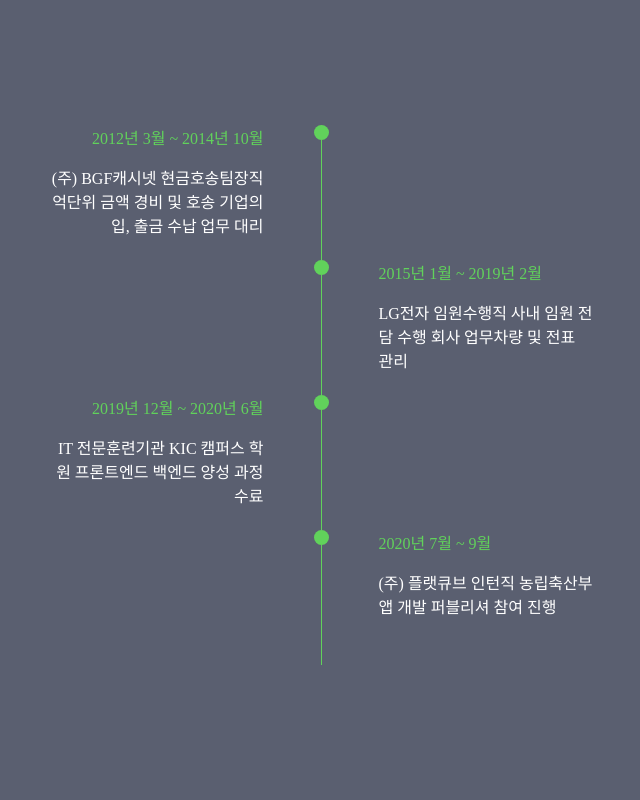
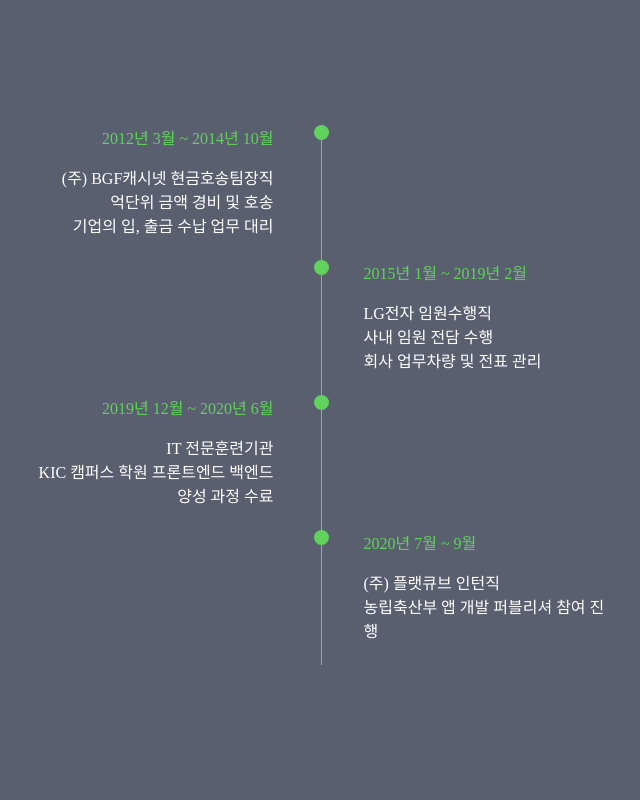
Before and after one commit to arongan90/portfolio, a React (Create React App) app in the folder pdh-portfolio/: page / in a window 1280 px wide. Shown: the part 3260-4060 px from the top of the page, without its empty margins (319-959 px from the left). Built offline with nearby package versions, Linux system fonts and the light colour scheme.

Commit message:
Career text 줄바꿈 수정

```diff
--- a/pdh-portfolio/src/components/Career/Career.js
+++ b/pdh-portfolio/src/components/Career/Career.js
@@ -34,16 +34,16 @@ function Career() {
         align="right"
         title="2012년 3월 ~ 2014년 10월"
         explain="
-            (주) BGF캐시넷 현금호송팀장직
-            억단위 금액 경비 및 호송
+            (주) BGF캐시넷 현금호송팀장직<br />
+            억단위 금액 경비 및 호송<br />
             기업의 입, 출금 수납 업무 대리"
       />
       <CareerComponent
         position="second"
         title="2015년 1월 ~ 2019년 2월"
         explain="
-            LG전자 임원수행직
-            사내 임원 전담 수행
+            LG전자 임원수행직<br />
+            사내 임원 전담 수행<br />
             회사 업무차량 및 전표 관리"
       />
       <CareerComponent
@@ -51,15 +51,15 @@ function Career() {
         align="right"
         title="2019년 12월 ~ 2020년 6월"
         explain="
-            IT 전문훈련기관
-            KIC 캠퍼스 학원 프론트엔드 백엔드
+            IT 전문훈련기관<br />
+            KIC 캠퍼스 학원 프론트엔드 백엔드<br />
             양성 과정 수료"
       />
       <CareerComponent
         position="fourth"
         title="2020년 7월 ~ 9월"
         explain="
-            (주) 플랫큐브 인턴직
+            (주) 플랫큐브 인턴직<br />
             농립축산부 앱 개발 퍼블리셔 참여 진행"
       />
     </CareerBlock>
--- a/pdh-portfolio/src/components/Career/CareerComponent.js
+++ b/pdh-portfolio/src/components/Career/CareerComponent.js
@@ -2,10 +2,10 @@ import React from 'react';
 import styled, { css } from 'styled-components';
 
 const CareerPosition = {
-  first: { left: '-265px' },
-  second: { left: '65px' },
-  third: { left: '-265px' },
-  fourth: { left: '65px' },
+  first: { left: '-290px' },
+  second: { left: '50px' },
+  third: { left: '-290px' },
+  fourth: { left: '50px' },
 };
 
 const CareerStyle = css`
@@ -34,7 +34,7 @@ const Circle = styled.div`
 `;
 
 const Explain = styled.div`
-  width: 215px;
+  width: 250px;
   height: 200px;
   color: white;
   .title {
@@ -53,7 +53,14 @@ function CareerComponent({ title, explain, position, align }) {
       <Circle>
         <Explain position={position} align={align}>
           <div className="title">{title}</div>
-          <div>{explain}</div>
+          {explain.split('<br />').map(line => {
+            return (
+              <div>
+                {line}
+                <br />
+              </div>
+            );
+          })}
         </Explain>
       </Circle>
       <Line />
```
Also changed, not shown: pdh-portfolio/src/components/WorkPage/Component/WorkPage1.js (+2 -1 lines).
